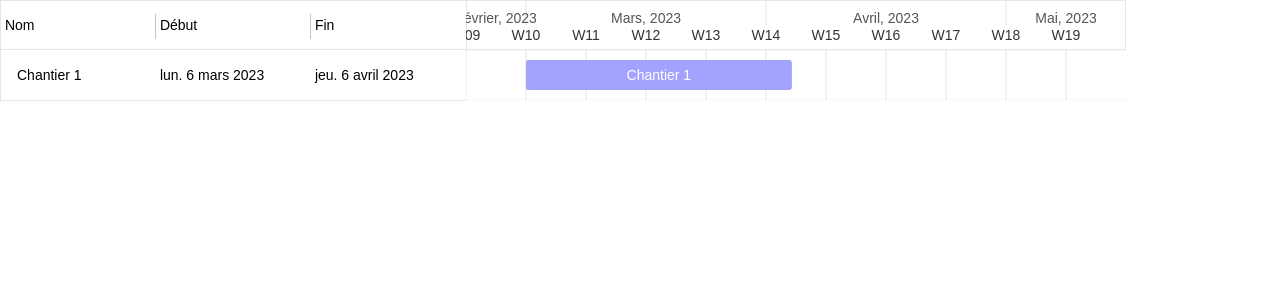
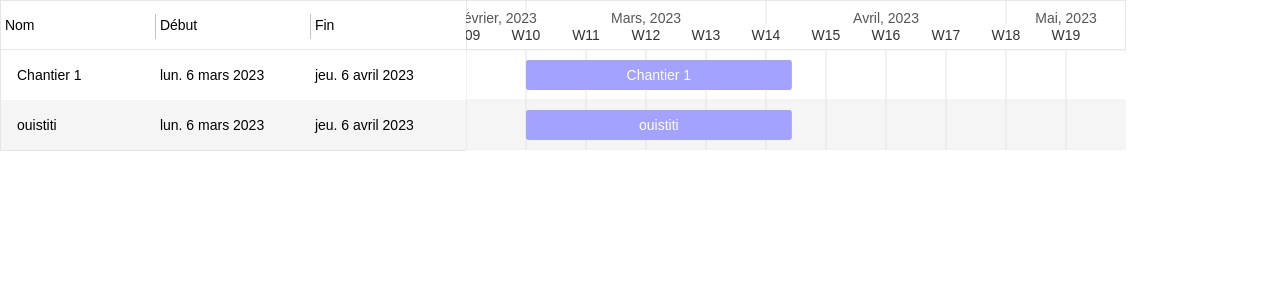
Before and after one commit to hugoschellinger/react-gantt, a React (Create React App) app: page / in a window 1280 px wide. Shown: the top 300 px of the page. Built offline with nearby package versions, Linux system fonts and the light colour scheme.

Commit message:
nettoyage des improts

```diff
--- a/src/App.tsx
+++ b/src/App.tsx
@@ -71,7 +71,7 @@ function App() {
   //   },
   // ]);
 
-  const [tasks, setTasks] = useState<ITask>(
+  const [tasks, setTasks] = useState<ITask[]>([
     {
       id: "15",
       type: "task",
@@ -80,14 +80,24 @@ function App() {
       start: new Date("2023-03-06"),
       end: new Date("2023-04-06"),
       displayOrder: 1,
-    });
+    },
+    {
+      id: "16",
+      type: "task",
+      name: "ouistiti",
+      progress: 100,
+      start: new Date("2023-03-06"),
+      end: new Date("2023-04-06"),
+      displayOrder: 1,
+    }
+  ]);
 
   return (
     <>
       <Gantt
         viewMode={ViewMode.Week}
         locale="fr-FR"
-        tasks={[tasks]}
+        tasks={tasks}
       />
     </>
   );
--- a/src/components/gantt/gantt.tsx
+++ b/src/components/gantt/gantt.tsx
@@ -1,5 +1,5 @@
-import { useEffect, useState, useCallback } from "react";
-import { GanttAppProps, ITask } from "../../types/public-types";
+import { useState, useCallback } from "react";
+import { ITask } from "../../types/public-types";
 import { GanttApp } from "./ganttApp";
 import {
   Task,
```
